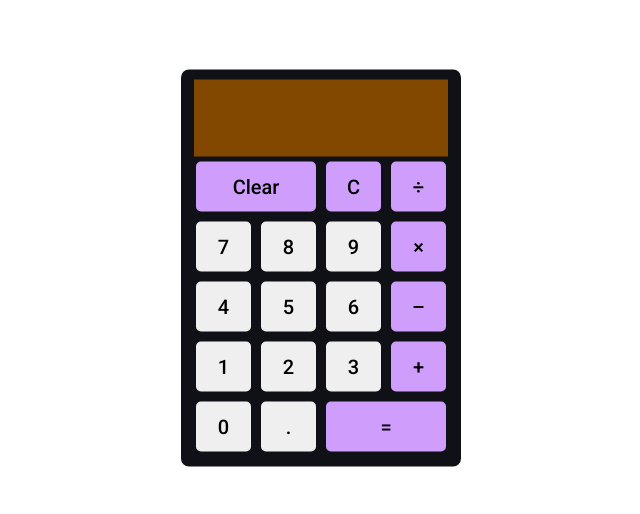
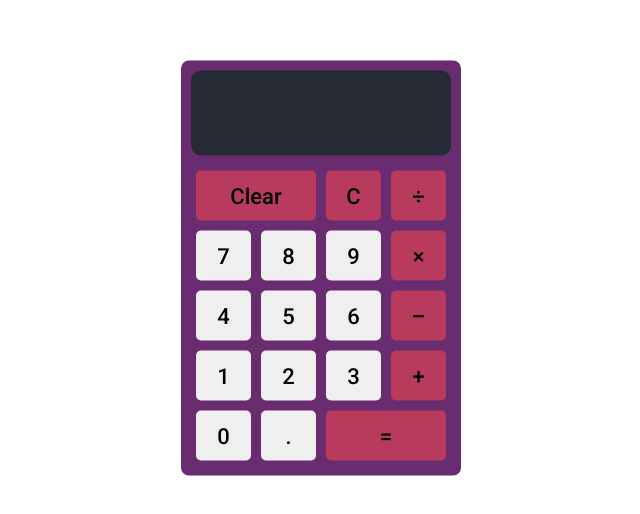
Before and after one commit to arviinmo/Calculator, a React (Create React App) app: page / in a window 1280 px wide. Shown: the part 132-646 px from the top of the page, without its empty margins (319-959 px from the left). Built offline with nearby package versions, Linux system fonts and the light colour scheme.

Commit message:
edited some color and style

```diff
--- a/src/App.css
+++ b/src/App.css
@@ -3,7 +3,7 @@
 
 * {
   font-family: 'Roboto', sans-serif;
-  font-size: 20px;
+  font-size: 22px;
 }
 
 body {
@@ -19,8 +19,8 @@ body {
   transform: translate(-50%, -50%);
   width: 260px;
   text-align: center;
-  border: 10px solid #101116;
-  background: #101116;
+  border: 10px solid #6A2C70;
+  background: #6A2C70;
   border-radius: 8px;
 }
 
@@ -33,13 +33,16 @@ body {
 input[type="text"] {
   height: 75px;
   width: 250px;
-  background-color: rgb(131, 72, 0);
+  background-color: #252A34;
   border: none;
-  color: #ffffff;
+  color: #EEEEEE;
   text-align: right;
-  font-size: 25px;
+  font-size: 30px;
   font-weight: 600;
   letter-spacing: 1px;
+  border-radius: 10px;
+  margin-bottom: 10px;
+  padding: 5px;
 }
 
 #clear {
@@ -68,5 +71,5 @@ button::after {
 }
 
 .highlight {
-  background-color: rgb(207, 158, 253);
+  background-color: #B83B5E;
 }
```
